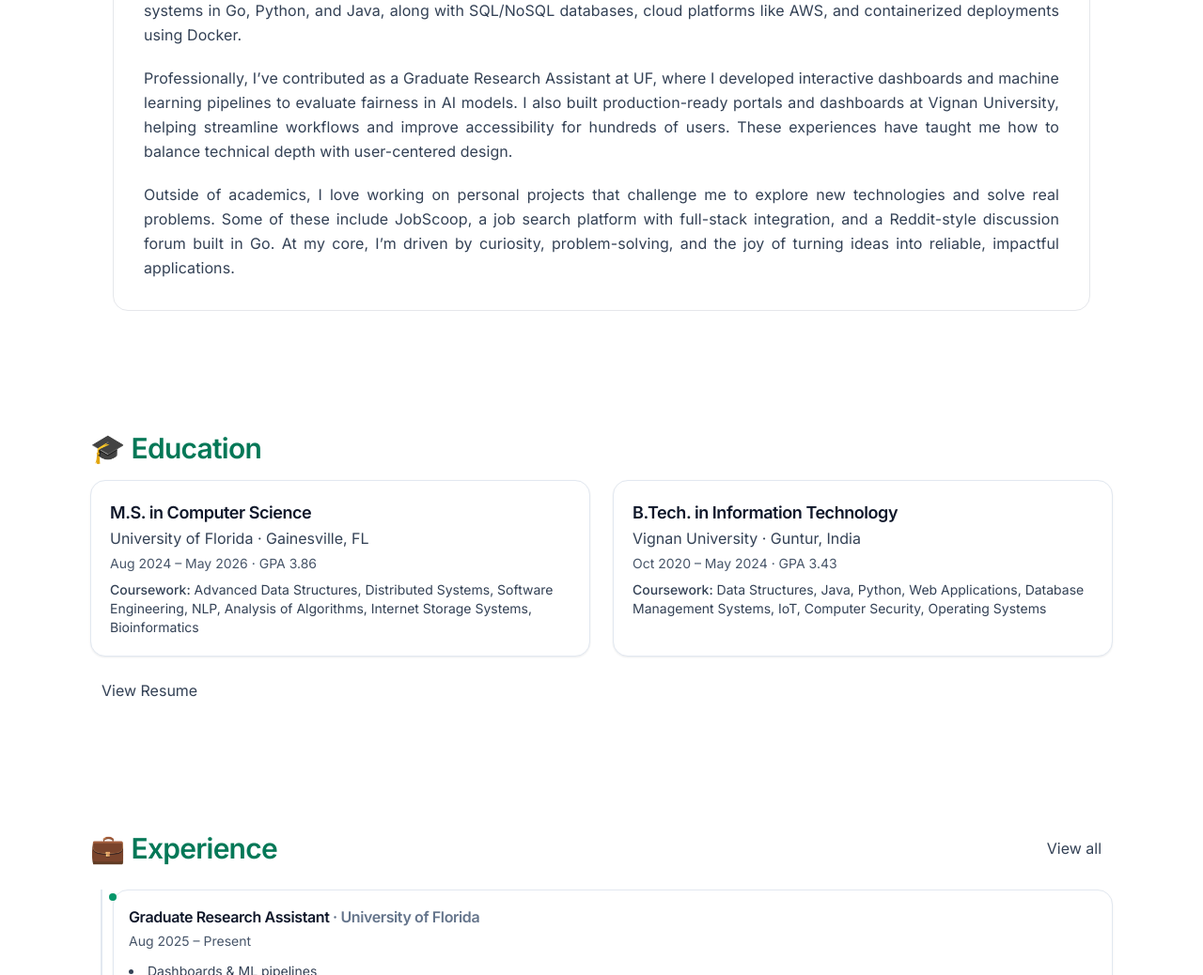
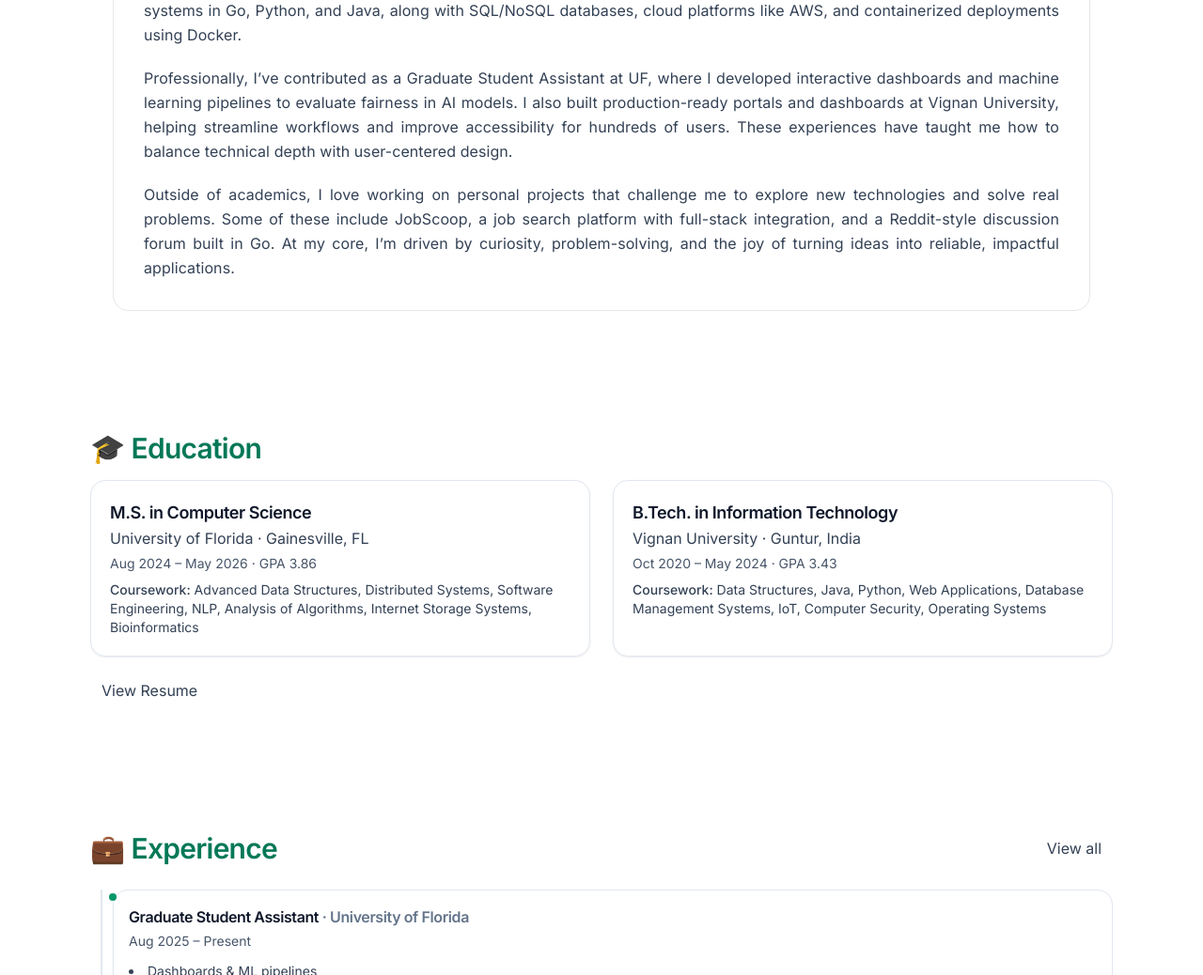
Before and after one commit to valetivivek/portfolio, a Next.js app: page / in a window 1280 px wide. Shown: the part 544-1582 px from the top of the page at 94% size. Built offline with nearby package versions, Linux system fonts and the light colour scheme.

Commit message:
Title change

```diff
--- a/app/experience/page.tsx
+++ b/app/experience/page.tsx
@@ -3,16 +3,16 @@ import type { Metadata } from "next";
 
 export const metadata: Metadata = {
   title: "Experience",
-  description: "My professional experience as a Graduate Research Assistant at University of Florida and Software Development roles at Vignan University.",
+  description: "My professional experience as a Graduate Student Assistant at University of Florida and Software Development roles at Vignan University.",
   openGraph: {
     title: "Experience | Vishnu Vivek",
-    description: "My professional experience as a Graduate Research Assistant at University of Florida and Software Development roles at Vignan University.",
+    description: "My professional experience as a Graduate Student Assistant at University of Florida and Software Development roles at Vignan University.",
   },
 };
 
 const experience = [
   {
-    role: "Graduate Research Assistant",
+    role: "Graduate Student Assistant",
     company: "University of Florida",
     dates: "Aug 2025 – Present",
     highlights: [
--- a/app/page.tsx
+++ b/app/page.tsx
@@ -81,7 +81,7 @@ export default function HomePage() {
         <div className="mt-4">
           <ExperienceTimeline
             items={[
-              { role: "Graduate Research Assistant", company: "University of Florida", dates: "Aug 2025 – Present", highlights: ["Dashboards & ML pipelines", "5k+ synthetic records (‑30% runtime)"] },
+              { role: "Graduate Student Assistant", company: "University of Florida", dates: "Aug 2025 – Present", highlights: ["Dashboards & ML pipelines", "5k+ synthetic records (‑30% runtime)"] },
               { role: "Software Development Program Apprentice", company: "Vignan University", dates: "Jan 2024 – May 2024", highlights: ["Academic portal (‑40% workflows)", "Dashboards for 150+ users"] },
             ]}
           />
--- a/content/about.ts
+++ b/content/about.ts
@@ -1,7 +1,7 @@
 export const ABOUT = {
   copy: `I’m Vishnu Vivek Valeti, a graduate student in Computer Science at the University of Florida with a passion for building software that is scalable, performant, and accessible. My work spans front-end and full-stack development, where I enjoy crafting clean React/Next.js interfaces, reusable UI components, and data-driven dashboards. I also have hands-on experience with backend systems in Go, Python, and Java, along with SQL/NoSQL databases, cloud platforms like AWS, and containerized deployments using Docker.
 
-Professionally, I’ve contributed as a Graduate Research Assistant at UF, where I developed interactive dashboards and machine learning pipelines to evaluate fairness in AI models. I also built production-ready portals and dashboards at Vignan University, helping streamline workflows and improve accessibility for hundreds of users. These experiences have taught me how to balance technical depth with user-centered design.
+Professionally, I’ve contributed as a Graduate Student Assistant at UF, where I developed interactive dashboards and machine learning pipelines to evaluate fairness in AI models. I also built production-ready portals and dashboards at Vignan University, helping streamline workflows and improve accessibility for hundreds of users. These experiences have taught me how to balance technical depth with user-centered design.
 
 Outside of academics, I love working on personal projects that challenge me to explore new technologies and solve real problems. Some of these include JobScoop, a job search platform with full-stack integration, and a Reddit-style discussion forum built in Go. At my core, I’m driven by curiosity, problem-solving, and the joy of turning ideas into reliable, impactful applications.`,
   highlights: [
```
